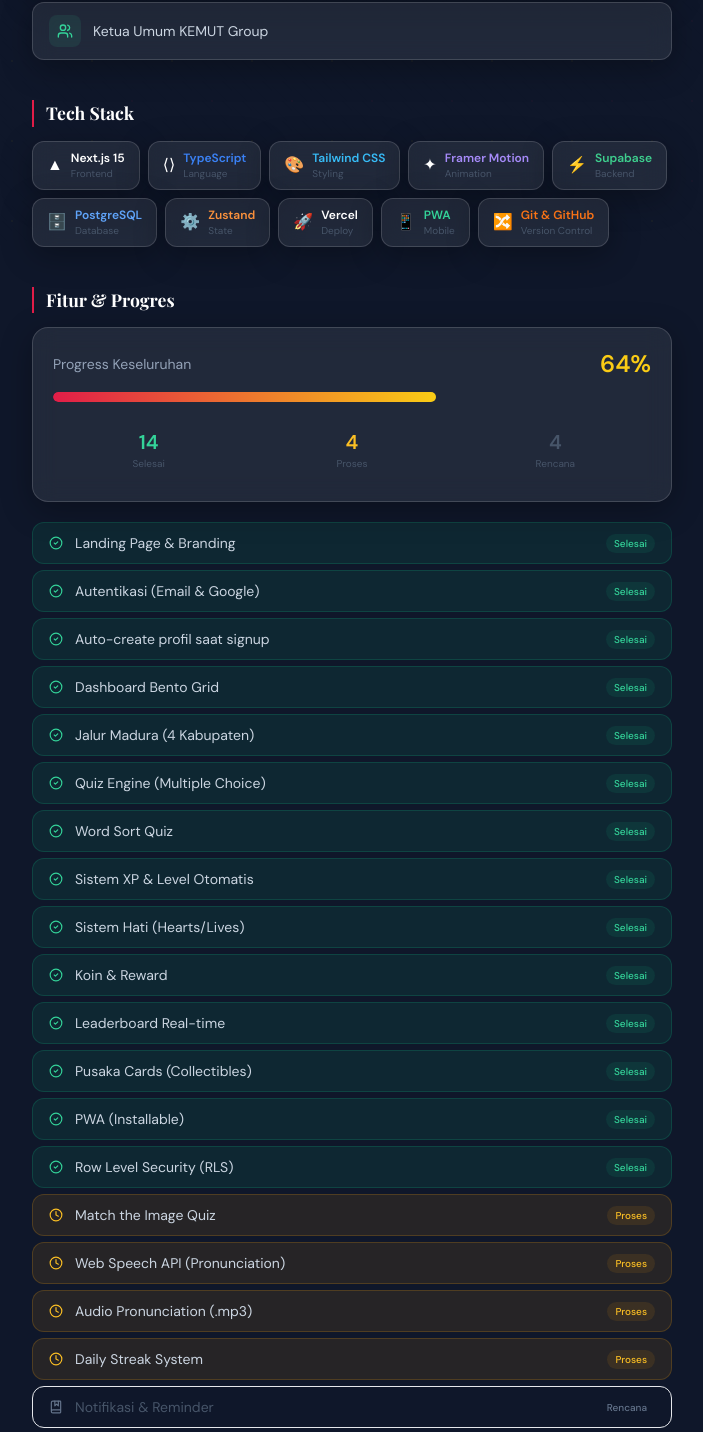
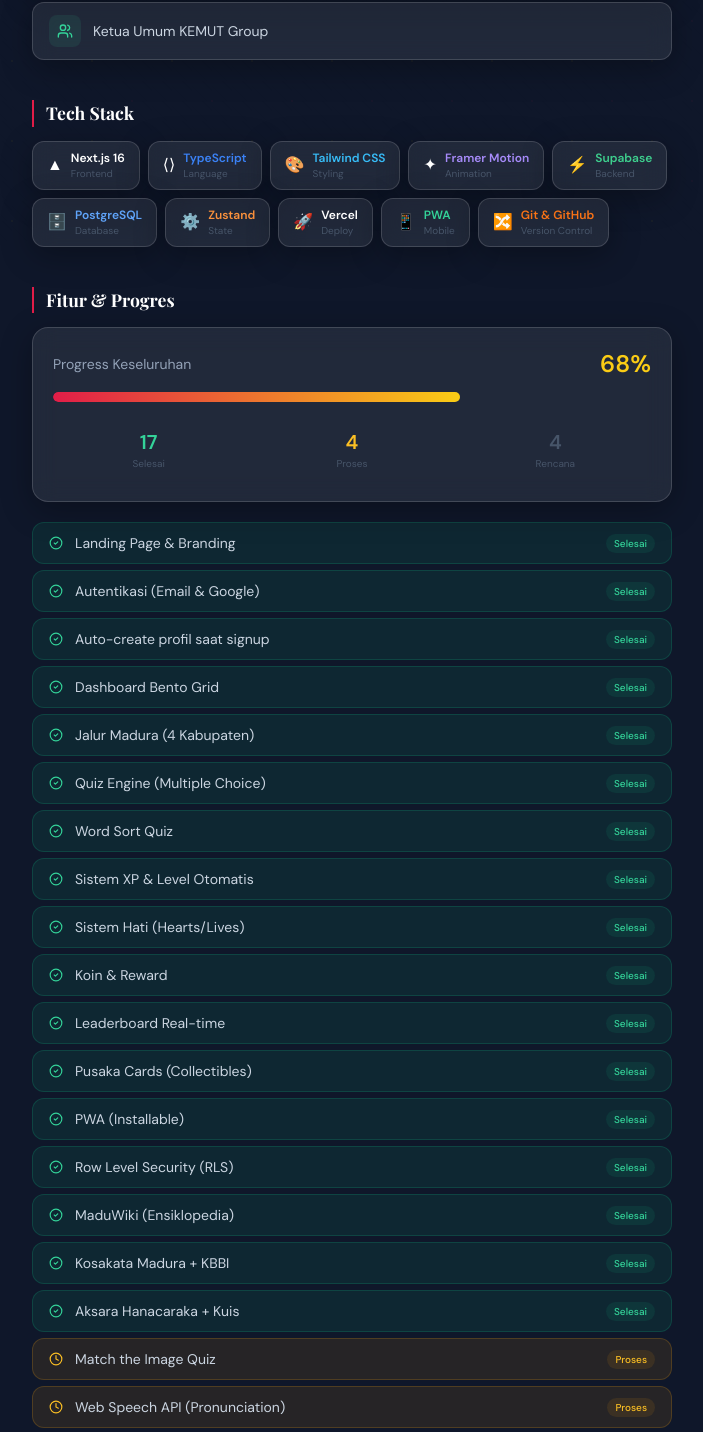
Before and after one commit to vikyaditama23148-rgb/Madulingo, a Next.js app: page /developer in a window 1280 px wide. Shown: the part 559-1991 px from the top of the page, without its empty margins (288-991 px from the left). Built offline with nearby package versions, Linux system fonts and the light colour scheme.

Commit message:
update: perbarui progres fitur di halaman developer

```diff
--- a/app/developer/page.tsx
+++ b/app/developer/page.tsx
@@ -28,62 +28,68 @@
   location: 'Sumenep, Madura',
   avatar: 'VA',
   socials: [
-    { label: 'LinkedIn', href: 'https://www.linkedin.com/in/viky-aditama', icon: Linkedin, color: '#0A66C2' },
-    { label: 'Instagram', href: 'https://www.instagram.com/vkyadtm', icon: Instagram, color: '#E1306C' },
-    { label: 'TikTok', href: 'https://www.tiktok.com/@vixssy.x', icon: null, tiktokSvg: true, color: '#ffffff' },
-    { label: 'Email', href: 'mailto:vikyaditama23148@gmail.com', icon: Mail, color: '#E11D48' },
+    { label: 'LinkedIn',  href: 'https://www.linkedin.com/in/viky-aditama',      icon: Linkedin,  color: '#0A66C2' },
+    { label: 'Instagram', href: 'https://www.instagram.com/vkyadtm',             icon: Instagram, color: '#E1306C' },
+    { label: 'TikTok',    href: 'https://www.tiktok.com/@vixssy.x',              icon: null, tiktokSvg: true, color: '#ffffff' },
+    { label: 'Email',     href: 'mailto:vikyaditama23148@gmail.com',              icon: Mail,      color: '#E11D48' },
   ],
 }
 
 const roles = [
-  { icon: GraduationCap, label: 'Calon Guru Sekolah Dasar', color: '#60A5FA' },
-  { icon: Crown, label: 'Duta Kampus Univ. PGRI Sumenep 2023/2026', color: '#FACC15' },
-  { icon: Sparkles, label: 'Duta Budaya Madura 2024/2025', color: '#E11D48' },
-  { icon: Users, label: 'Ketua Umum KEMUT Group', color: '#34D399' },
+  { icon: GraduationCap, label: 'Calon Guru Sekolah Dasar',                color: '#60A5FA' },
+  { icon: Crown,         label: 'Duta Kampus Univ. PGRI Sumenep 2023/2026', color: '#FACC15' },
+  { icon: Sparkles,      label: 'Duta Budaya Madura 2024/2025',             color: '#E11D48' },
+  { icon: Users,         label: 'Ketua Umum KEMUT Group',                   color: '#34D399' },
 ]
 
 const techStack = [
-  { name: 'Next.js 15', category: 'Frontend', color: '#ffffff', emoji: '▲' },
-  { name: 'TypeScript', category: 'Language', color: '#3B82F6', emoji: '⟨⟩' },
-  { name: 'Tailwind CSS', category: 'Styling', color: '#38BDF8', emoji: '🎨' },
-  { name: 'Framer Motion', category: 'Animation', color: '#A78BFA', emoji: '✦' },
-  { name: 'Supabase', category: 'Backend', color: '#3ECF8E', emoji: '⚡' },
-  { name: 'PostgreSQL', category: 'Database', color: '#60A5FA', emoji: '🗄️' },
-  { name: 'Zustand', category: 'State', color: '#FB923C', emoji: '⚙️' },
-  { name: 'Vercel', category: 'Deploy', color: '#ffffff', emoji: '🚀' },
-  { name: 'PWA', category: 'Mobile', color: '#34D399', emoji: '📱' },
-  { name: 'Git & GitHub', category: 'Version Control', color: '#F97316', emoji: '🔀' },
+  { name: 'Next.js 16',   category: 'Frontend',        color: '#ffffff', emoji: '▲' },
+  { name: 'TypeScript',   category: 'Language',         color: '#3B82F6', emoji: '⟨⟩' },
+  { name: 'Tailwind CSS', category: 'Styling',          color: '#38BDF8', emoji: '🎨' },
+  { name: 'Framer Motion',category: 'Animation',        color: '#A78BFA', emoji: '✦' },
+  { name: 'Supabase',     category: 'Backend',          color: '#3ECF8E', emoji: '⚡' },
+  { name: 'PostgreSQL',   category: 'Database',         color: '#60A5FA', emoji: '🗄️' },
+  { name: 'Zustand',      category: 'State',            color: '#FB923C', emoji: '⚙️' },
+  { name: 'Vercel',       category: 'Deploy',           color: '#ffffff', emoji: '🚀' },
+  { name: 'PWA',          category: 'Mobile',           color: '#34D399', emoji: '📱' },
+  { name: 'Git & GitHub', category: 'Version Control',  color: '#F97316', emoji: '🔀' },
 ]
 
 const features = [
-  { name: 'Landing Page & Branding', status: 'done' },
-  { name: 'Autentikasi (Email & Google)', status: 'done' },
-  { name: 'Auto-create profil saat signup', status: 'done' },
-  { name: 'Dashboard Bento Grid', status: 'done' },
-  { name: 'Jalur Madura (4 Kabupaten)', status: 'done' },
+  // ── SELESAI ──────────────────────────────────────────────────────
+  { name: 'Landing Page & Branding',       status: 'done' },
+  { name: 'Autentikasi (Email & Google)',   status: 'done' },
+  { name: 'Auto-create profil saat signup',status: 'done' },
+  { name: 'Dashboard Bento Grid',          status: 'done' },
+  { name: 'Jalur Madura (4 Kabupaten)',    status: 'done' },
   { name: 'Quiz Engine (Multiple Choice)', status: 'done' },
-  { name: 'Word Sort Quiz', status: 'done' },
-  { name: 'Sistem XP & Level Otomatis', status: 'done' },
-  { name: 'Sistem Hati (Hearts/Lives)', status: 'done' },
-  { name: 'Koin & Reward', status: 'done' },
-  { name: 'Leaderboard Real-time', status: 'done' },
-  { name: 'Pusaka Cards (Collectibles)', status: 'done' },
-  { name: 'PWA (Installable)', status: 'done' },
-  { name: 'Row Level Security (RLS)', status: 'done' },
-  { name: 'Match the Image Quiz', status: 'wip' },
-  { name: 'Web Speech API (Pronunciation)', status: 'wip' },
-  { name: 'Audio Pronunciation (.mp3)', status: 'wip' },
-  { name: 'Daily Streak System', status: 'wip' },
-  { name: 'Notifikasi & Reminder', status: 'planned' },
+  { name: 'Word Sort Quiz',                status: 'done' },
+  { name: 'Sistem XP & Level Otomatis',   status: 'done' },
+  { name: 'Sistem Hati (Hearts/Lives)',    status: 'done' },
+  { name: 'Koin & Reward',                 status: 'done' },
+  { name: 'Leaderboard Real-time',         status: 'done' },
+  { name: 'Pusaka Cards (Collectibles)',   status: 'done' },
+  { name: 'PWA (Installable)',             status: 'done' },
+  { name: 'Row Level Security (RLS)',      status: 'done' },
+  { name: 'MaduWiki (Ensiklopedia)',       status: 'done' },
+  { name: 'Kosakata Madura + KBBI',        status: 'done' },
+  { name: 'Aksara Hanacaraka + Kuis',      status: 'done' },
+  // ── PROSES ───────────────────────────────────────────────────────
+  { name: 'Match the Image Quiz',          status: 'wip' },
+  { name: 'Web Speech API (Pronunciation)',status: 'wip' },
+  { name: 'Audio Pronunciation (.mp3)',    status: 'wip' },
+  { name: 'Daily Streak System',           status: 'wip' },
+  // ── RENCANA ──────────────────────────────────────────────────────
+  { name: 'Notifikasi & Reminder',         status: 'planned' },
   { name: 'Mode Offline (Service Worker)', status: 'planned' },
-  { name: 'Admin Panel Konten', status: 'planned' },
-  { name: 'Animasi Level-Up Cinematic', status: 'planned' },
+  { name: 'Admin Panel Konten',            status: 'planned' },
+  { name: 'Animasi Level-Up Cinematic',    status: 'planned' },
 ]
 
 const statusConfig = {
-  done: { label: 'Selesai', color: 'text-emerald-400', bg: 'bg-emerald-500/10 border-emerald-500/20', icon: CheckCircle2 },
-  wip:  { label: 'Proses',  color: 'text-amber-400',   bg: 'bg-amber-500/10 border-amber-500/20',   icon: Clock },
-  planned: { label: 'Rencana', color: 'text-slate-500', bg: 'bg-white/3 border-white/8', icon: BookMarked },
+  done:    { label: 'Selesai', color: 'text-emerald-400', bg: 'bg-emerald-500/10 border-emerald-500/20', icon: CheckCircle2 },
+  wip:     { label: 'Proses',  color: 'text-amber-400',   bg: 'bg-amber-500/10 border-amber-500/20',     icon: Clock },
+  planned: { label: 'Rencana', color: 'text-slate-500',   bg: 'bg-white/3 border-white/8',               icon: BookMarked },
 }
 
 const doneCount    = features.filter(f => f.status === 'done').length
@@ -100,17 +106,13 @@
   )
 }
 
-// ── ANIMATION VARIANT (FIX: gunakan 'easeOut' string, bukan array angka) ──────
+// ── ANIMATION VARIANT ─────────────────────────────────────────────────────────
 const fadeUp: Variants = {
   hidden: { opacity: 0, y: 24 },
   show: (i: number) => ({
     opacity: 1,
     y: 0,
-    transition: {
-      delay: i * 0.07,
-      duration: 0.5,
-      ease: 'easeOut',   // ← PERBAIKAN: string bukan [0.22, 1, 0.36, 1]
-    },
+    transition: { delay: i * 0.07, duration: 0.5, ease: 'easeOut' },
   }),
 }
 
@@ -132,17 +134,13 @@
 
       {/* ── HERO PROFILE ── */}
       <motion.section initial="hidden" animate="show" className="mb-10">
-
         <motion.div custom={0} variants={fadeUp} className="flex items-start gap-5 mb-6">
-          {/* Avatar */}
           <div className="relative flex-shrink-0">
             <div className="w-20 h-20 rounded-2xl bg-gradient-to-br from-[#E11D48] to-[#9F1239] flex items-center justify-center text-2xl font-bold shadow-lg rose-glow">
               {developer.avatar}
             </div>
             <span className="absolute -bottom-1 -right-1 w-5 h-5 bg-emerald-500 rounded-full border-2 border-[#0F172A]" />
           </div>
-
-          {/* Name */}
           <div className="flex-1 min-w-0 pt-1">
             <h1 className="text-3xl font-bold leading-tight" style={{ fontFamily: 'Playfair Display, serif' }}>
               {developer.name}
@@ -155,7 +153,6 @@
           </div>
         </motion.div>
 
-        {/* Bio */}
         <motion.div custom={1} variants={fadeUp}>
           <div className="glass rounded-2xl px-5 py-4 border-l-2 border-[#E11D48]">
             <p className="text-slate-300 text-sm leading-relaxed italic">
@@ -171,7 +168,8 @@
         <div className="grid grid-cols-1 gap-2">
           {roles.map((r, i) => (
             <motion.div key={r.label} custom={i + 1} variants={fadeUp} className="glass rounded-xl px-4 py-3 flex items-center gap-3">
-              <div className="w-8 h-8 rounded-lg flex items-center justify-center flex-shrink-0" style={{ backgroundColor: r.color + '18', color: r.color }}>
+              <div className="w-8 h-8 rounded-lg flex items-center justify-center flex-shrink-0"
+                style={{ backgroundColor: r.color + '18', color: r.color }}>
                 <r.icon size={16} />
               </div>
               <span className="text-sm text-slate-300">{r.label}</span>
@@ -271,8 +269,12 @@
               <p className="font-semibold">{developer.name}</p>
               <p className="text-xs text-slate-500 mt-0.5">Founder · Designer · Developer</p>
               <div className="flex items-center gap-1 mt-2">
-                <span className="text-[10px] bg-[#E11D48]/10 text-[#E11D48] border border-[#E11D48]/20 px-2 py-0.5 rounded-full">Solo Project</span>
-                <span className="text-[10px] bg-emerald-500/10 text-emerald-400 border border-emerald-500/20 px-2 py-0.5 rounded-full">Active</span>
+                <span className="text-[10px] bg-[#E11D48]/10 text-[#E11D48] border border-[#E11D48]/20 px-2 py-0.5 rounded-full">
+                  Solo Project
+                </span>
+                <span className="text-[10px] bg-emerald-500/10 text-emerald-400 border border-emerald-500/20 px-2 py-0.5 rounded-full">
+                  Active
+                </span>
               </div>
             </div>
           </div>
@@ -297,14 +299,9 @@
               whileTap={{ scale: 0.96 }}
               className="glass rounded-xl px-4 py-3.5 flex items-center gap-3 hover:border-white/20 transition-all group"
             >
-              <div
-                className="w-8 h-8 rounded-lg flex items-center justify-center flex-shrink-0"
-                style={{ backgroundColor: s.color + '18', color: s.color }}
-              >
-                {s.tiktokSvg
-                  ? <TikTokIcon size={16} />
-                  : s.icon ? <s.icon size={16} /> : null
-                }
+              <div className="w-8 h-8 rounded-lg flex items-center justify-center flex-shrink-0"
+                style={{ backgroundColor: s.color + '18', color: s.color }}>
+                {s.tiktokSvg ? <TikTokIcon size={16} /> : s.icon ? <s.icon size={16} /> : null}
               </div>
               <div className="flex-1 min-w-0">
                 <p className="text-sm font-medium">{s.label}</p>
```
